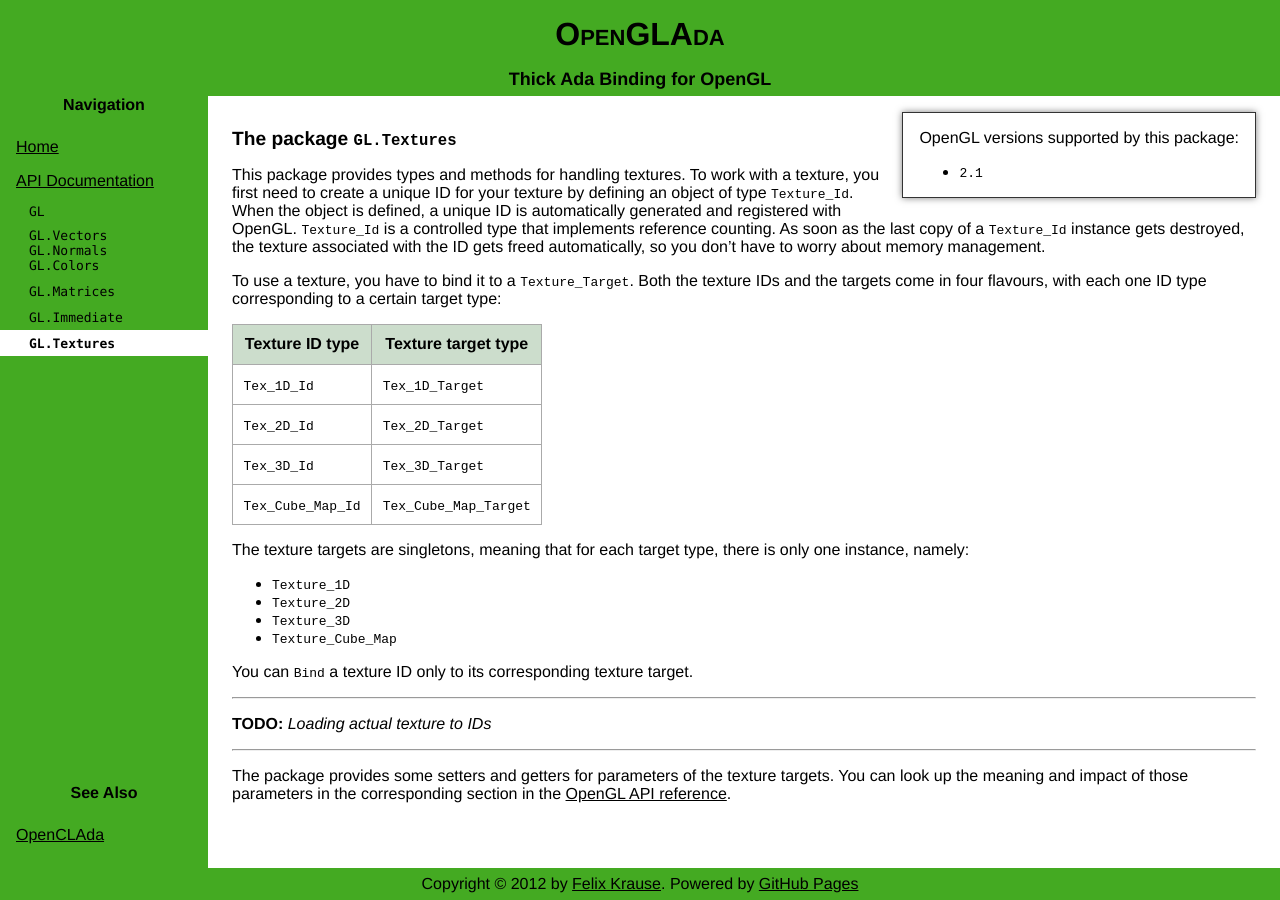
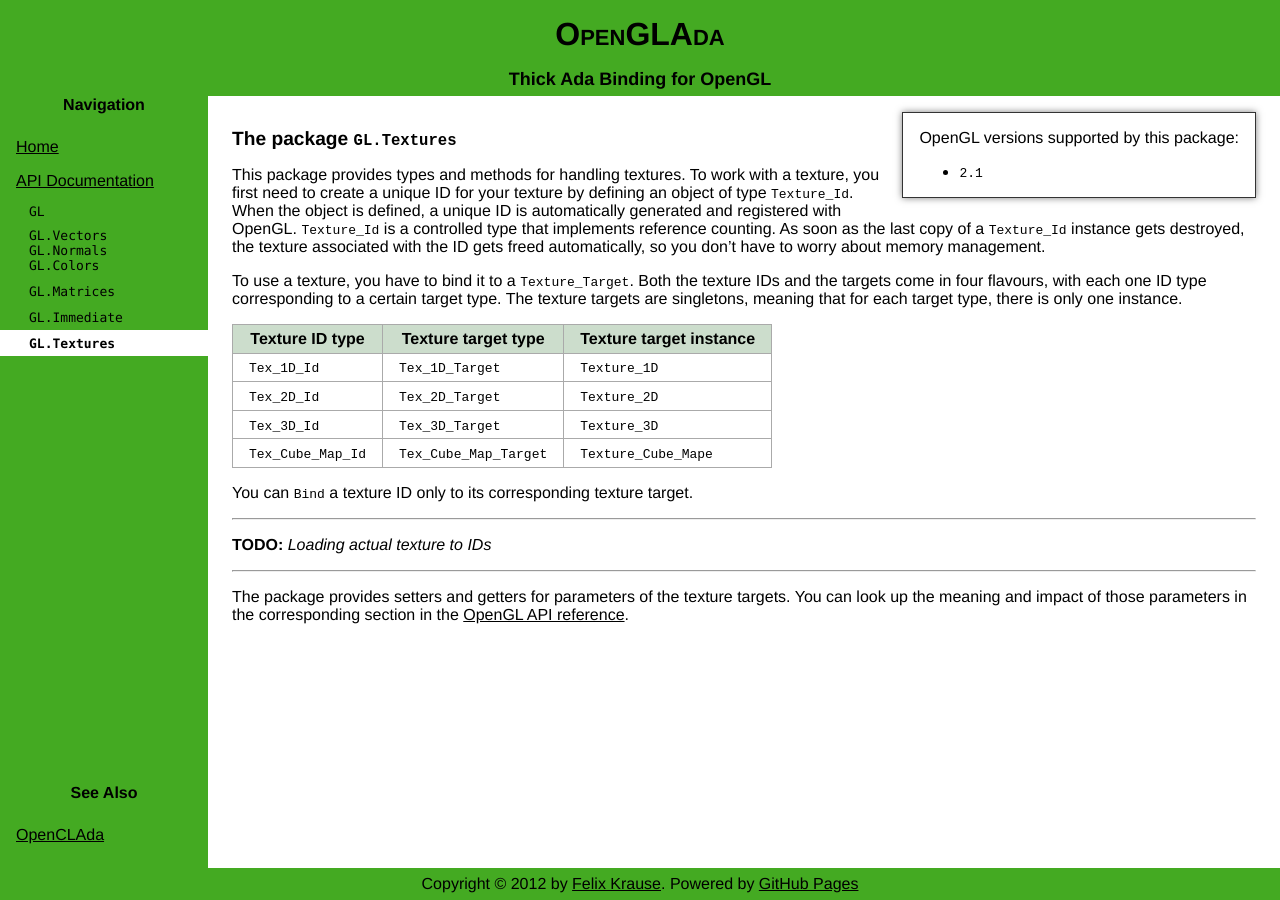
Before and after one commit to flyx/OpenGLAda, a Jekyll site: the page built from doc/GL.Textures.md, in a window 1280 px wide. Built offline with Jekyll 4.4.1, drawn with Linux system fonts in a browser that asks for light colours.

Commit message:
Better layout of GL.Textures documentation

```diff
--- a/css/main.css
+++ b/css/main.css
@@ -152,7 +152,10 @@
 
 article th, article td {
 	border: 1px solid #aaa;
-	padding: 0.66em;
+	padding-top: 0.3em;
+	padding-bottom: 0.3em;
+	padding-left: 1em;
+	padding-right: 1em;
 }
 
 article thead {
--- a/doc/GL.Textures.md
+++ b/doc/GL.Textures.md
@@ -17,42 +17,40 @@
 
 To use a texture, you have to bind it to a `Texture_Target`. Both the texture IDs
 and the targets come in four flavours, with each one ID type corresponding to a
-certain target type:
+certain target type. The texture targets are singletons, meaning that for each
+target type, there is only one instance.
 
 <table>
    <thead>
       <tr>
          <th>Texture ID type</th>
          <th>Texture target type</th>
+         <th>Texture target instance</th>
       </tr>
    </thead>
    <tbody>
       <tr>
          <td><code>Tex_1D_Id</code></td>
          <td><code>Tex_1D_Target</code></td>
+         <td><code>Texture_1D</code></td>
       </tr>
       <tr>
          <td><code>Tex_2D_Id</code></td>
          <td><code>Tex_2D_Target</code></td>
+         <td><code>Texture_2D</code></td>
       </tr>
       <tr>
          <td><code>Tex_3D_Id</code></td>
          <td><code>Tex_3D_Target</code></td>
+         <td><code>Texture_3D</code></td>
       </tr>
       <tr>
          <td><code>Tex_Cube_Map_Id</code></td>
          <td><code>Tex_Cube_Map_Target</code></td>
+         <td><code>Texture_Cube_Mape</code></td>
       </tr>
    </tbody>
 </table>
-
-The texture targets are singletons, meaning that for each target type, there is only
-one instance, namely:
-
- * `Texture_1D`
- * `Texture_2D`
- * `Texture_3D`
- * `Texture_Cube_Map`
 
 You can `Bind` a texture ID only to its corresponding texture target.
 
@@ -62,6 +60,6 @@
 
 - - -
 
-The package provides some setters and getters for parameters of the texture targets.
+The package provides setters and getters for parameters of the texture targets.
 You can look up the meaning and impact of those parameters in the corresponding
 section in the [OpenGL API reference](http://www.opengl.org/sdk/docs/man/xhtml/glTexParameter.xml).
```
